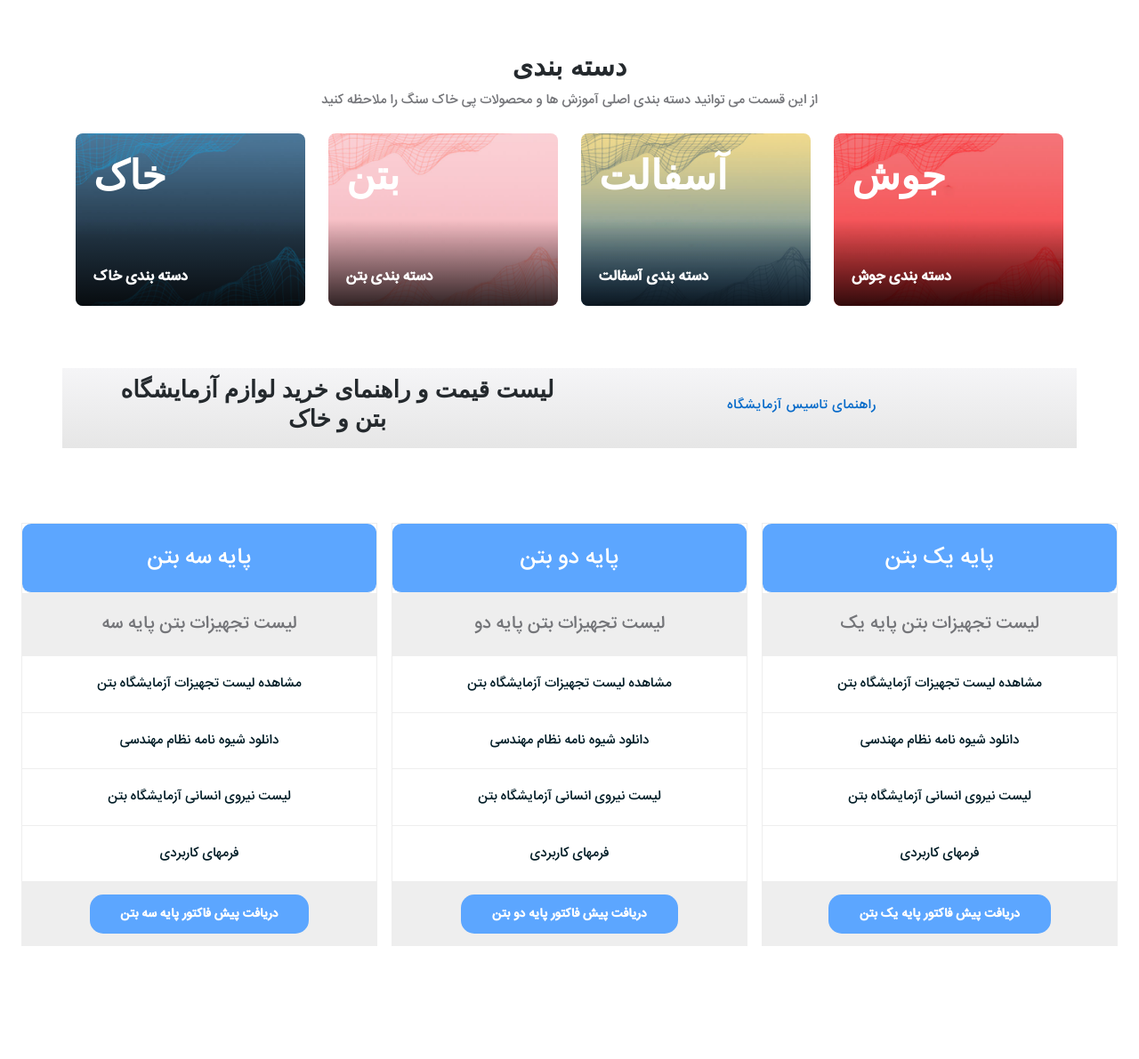
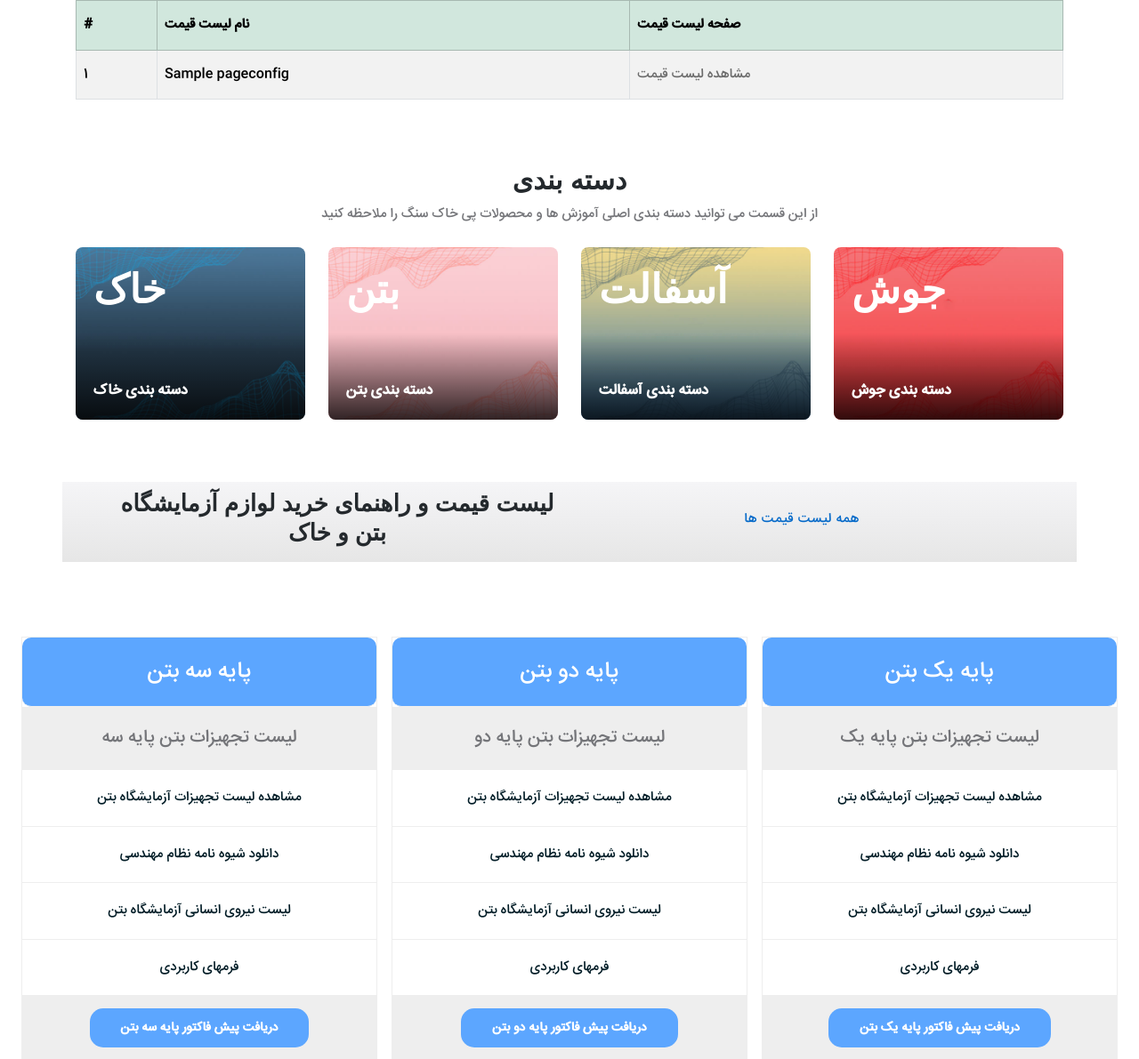
Before and after one commit to sina47822/peykhaks-django, a Django app: page /product/pricelists/ in a window 1280 px wide. Shown: the part 166-1357 px from the top of the page at 89% size. Run offline with Django 4.2, Linux system fonts and the light colour scheme; tables that the repository leaves empty hold one stand-in row (values such as "Sample post"); grey boxes marked "Sample" are stand-in pictures; parts of the project's set-up code (start-up, migrations or seed data) failed here and were passed over; some libraries are stand-ins or nearby versions; some web fonts are replaced.

Commit message:
add price lists to pricelists page and some changes in urls and index page to show them better

```diff
--- a/core/product/urls.py
+++ b/core/product/urls.py
@@ -10,7 +10,7 @@ urlpatterns = [
     path('category/<slug:slug>/', views.productcategory, name='productcategory'),
     path('tags/<slug:slug>/', views.producttags, name='producttags'),
     path('pricelists/', views.price_list, name='pricelists'),
-    path('pricelists/<slug:slug>/', views.display_page, name='pricelists'),
+    path('pricelists/<slug:slug>/', views.display_page, name='pricelist'),
     path('pricelists/<slug:slug>/pdf/', views.generate_pdf, name='generate_pdf'),
     path('create/', views.ProductCreateView.as_view(), name='product-create'),
     path('<slug:slug>/edit/', views.ProductUpdateView.as_view(), name='product-edit'),
--- a/core/product/views.py
+++ b/core/product/views.py
@@ -68,9 +68,11 @@ def products_detail(request, slug):
 def price_list(request):
     products = Product.objects.all().order_by('-publish_date')[:5]
     categories = Category.objects.all()
+    pricelists = PageConfig.objects.all().order_by('-last_changes')
 
     context = { 'products':products,
                 'categories':categories,
+                'pricelists': pricelists,
             }
 
     return render (request,'product/product-pricelists.html', context)
--- a/core/templates/product/product-pricelists.html
+++ b/core/templates/product/product-pricelists.html
@@ -9,6 +9,27 @@
 
 {% block content %}
 <main>
+        <!-- Responsive Table Wrapper -->
+        <div class="table-responsive container">
+            <table class="table table-striped table-bordered">
+                <thead class="table-success">
+                    <tr>
+                        <th>#</th>
+                        <th>نام لیست قیمت</th>
+                        <th>صفحه لیست قیمت</th>
+                    </tr>
+                </thead>
+                <tbody>
+                    {% for pricelist in pricelists %}
+                        <tr>
+                            <td>{{ forloop.counter }}</td>
+                            <td>{{ pricelist.page_name }}</td>
+                            <td class="quantity"><a href="{% url 'product:pricelist' slug=pricelist.slug %}">مشاهده لیست قیمت</a></td>
+                        </tr>
+                    {% endfor %}
+                </tbody>
+            </table>
+        </div>
     <div class="index-page">
         {% include 'partials/category-list.html' %}
     <!--=============== Pricelist Section ===============-->
@@ -17,7 +38,7 @@
         <div class="container">
             <div class="d-flex justify-content-between align-items-center mb-3 px-5 py-2 row" style="background: linear-gradient(180deg,rgb(245, 245, 247), rgb(230, 230, 230));">
                 <h2 class="h4 col-12 col-sm-6" style="text-align:center;">{% translate 'لیست قیمت و راهنمای خرید لوازم آزمایشگاه بتن و خاک' %}</h2>
-                <a href="{% url 'website:blog-list' %}" class="btn btn-link col-12 col-sm-6">{% translate 'راهنمای تاسیس آزمایشگاه' %}</a>
+                <a href="{% url 'product:pricelists' %}" class="btn btn-link col-12 col-sm-6">{% translate 'همه لیست قیمت ها' %}</a>
             </div>
         </div>
 
--- a/core/templates/website/index.html
+++ b/core/templates/website/index.html
@@ -52,7 +52,7 @@
     <div class="container">
         <div class="d-flex justify-content-between align-items-center mb-3 px-5 py-2 row" style="background: linear-gradient(180deg,rgb(245, 245, 247), rgb(230, 230, 230));">
             <h2 class="h4 col-12 col-sm-6" style="text-align:center;">{% translate 'لیست قیمت و راهنمای خرید لوازم آزمایشگاه بتن و خاک' %}</h2>
-            <a href="{% url 'website:blog-list' %}" class="btn btn-link col-12 col-sm-6">{% translate 'راهنمای تاسیس آزمایشگاه' %}</a>
+            <a href="{% url 'product:pricelists' %}" class="btn btn-link col-12 col-sm-6">{% translate 'همه لیست قیمت ها' %}</a>
         </div>
     </div>
 
```
